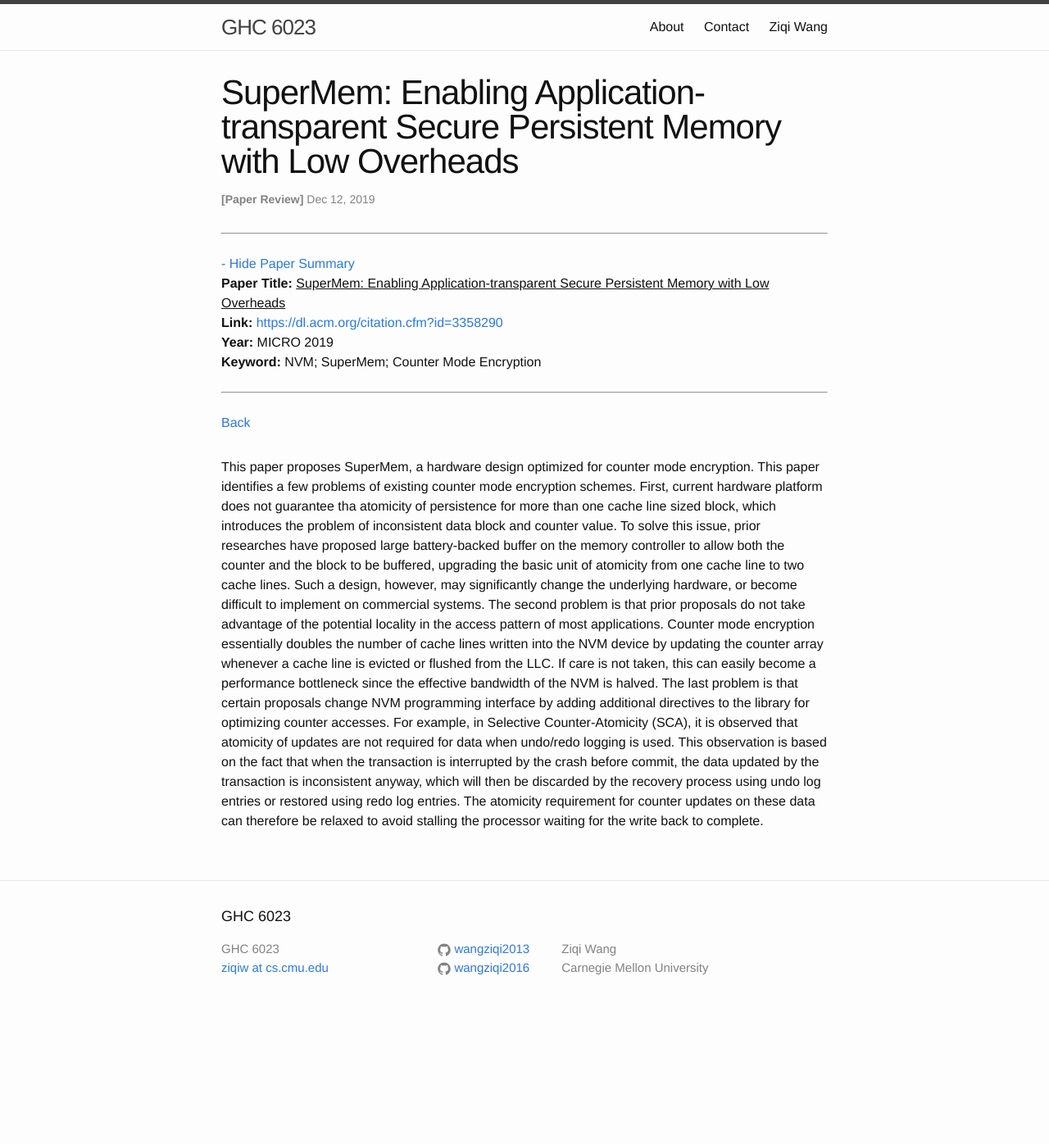
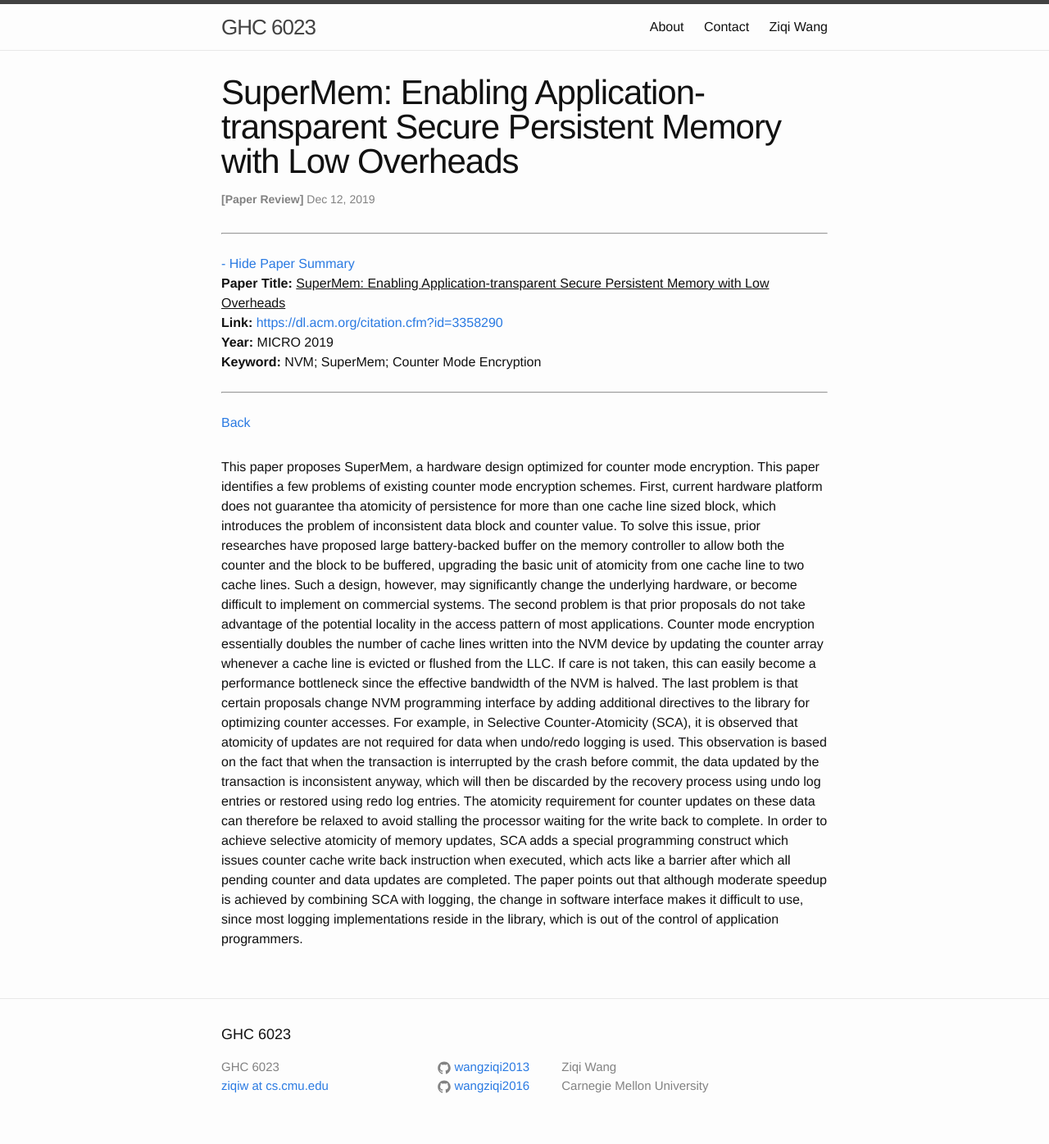
Before and after one commit to wangziqi2013/wangziqi2013.github.io, a Jekyll site: the page built from _posts/2019-12-12-supermem.markdown, in a window 1280 px wide. Shown: the whole page at 82% size. Built offline with Jekyll 4.4.1, drawn with Linux system fonts in a browser that asks for light colours; before the commit the page ends 1252 px from its top, so only the background shows below that.

Commit message:
Finish motivation

```diff
--- a/_posts/2019-12-12-supermem.markdown
+++ b/_posts/2019-12-12-supermem.markdown
@@ -28,4 +28,8 @@ in Selective Counter-Atomicity (SCA), it is observed that atomicity of updates a
 is used. This observation is based on the fact that when the transaction is interrupted by the crash before commit, the
 data updated by the transaction is inconsistent anyway, which will then be discarded by the recovery process using undo
 log entries or restored using redo log entries. The atomicity requirement for counter updates on these data can therefore
-be relaxed to avoid stalling the processor waiting for the write back to complete.
+be relaxed to avoid stalling the processor waiting for the write back to complete. In order to achieve selective atomicity
+of memory updates, SCA adds a special programming construct which issues counter cache write back instruction when executed,
+which acts like a barrier after which all pending counter and data updates are completed. The paper points out that although
+moderate speedup is achieved by combining SCA with logging, the change in software interface makes it difficult to use,
+since most logging implementations reside in the library, which is out of the control of application programmers.
```
